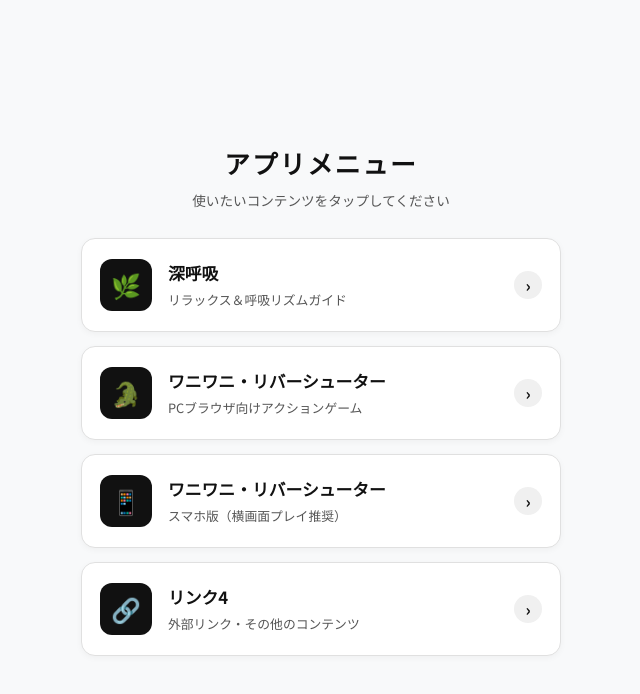
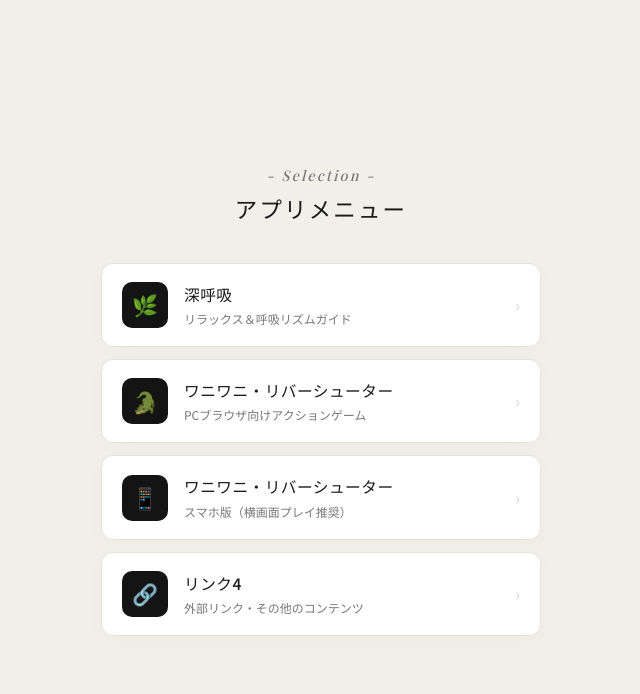
Before and after one commit to takuyakk11-sudo/kt, a plain HTML site: page index.html in a window 1280 px wide. Shown: the whole page, without its empty margins (319-959 px from the left). Drawn offline with nearby package versions, Linux system fonts and the light colour scheme; a web font is replaced by a local one.

Commit message:
Update index.html

```diff
--- a/index.html
+++ b/index.html
@@ -3,26 +3,28 @@
 <head>
   <meta charset="UTF-8">
   <meta name="viewport" content="width=device-width, initial-scale=1.0">
-  <title>アプリメニュー</title>
-  <!-- Google Fontsの読み込み（視認性の高いモダンなフォント） -->
+  <title>App Menu</title>
+  <!-- Google Fontsの読み込み（洗練された欧文フォント ＆ Noto Sans JP） -->
   <link rel="preconnect" href="https://fonts.googleapis.com">
   <link rel="preconnect" href="https://fonts.gstatic.com" crossorigin>
-  <link href="https://fonts.googleapis.com/css2?family=Noto+Sans+JP:wght@400;700&display=swap" rel="stylesheet">
+  <link href="https://fonts.googleapis.com/css2?family=Noto+Sans+JP:wght@300;400;500&family=Playfair+Display:ital,wght@0,500;1,400&display=swap" rel="stylesheet">
+
   <style>
     :root {
-      --bg-color: #f8f9fa;       /* わずかにグレーがかった白（目に優しい背景） */
-      --card-bg: #ffffff;        /* カードの純白 */
-      --text-main: #111111;      /* 濃い黒（メインテキスト） */
-      --text-sub: #555555;       /* ダークグレー（説明文） */
-      --border-color: #e0e0e0;   /* 境界線の薄いグレー */
-      --accent-black: #111111;   /* アクセント用の黒 */
+      /* ▼ ここで背景色を変更できます（現在は上品な生成り色） */
+      --bg-color: #f2efe9;
+
+      --card-bg: #ffffff;        /* ピュアホワイト */
+      --text-main: #1a1a1a;      /* 深い黒 */
+      --text-sub: #777777;       /* 絶妙なニュアンスのグレー */
+      --border-color: #e6e2db;   /* 背景色に合わせた繊細な境界線 */
+      --accent-dark: #111111;    /* ホバー時のシャープな黒 */
     }
 
     * {
       box-sizing: border-box;
       margin: 0;
       padding: 0;
-      /* スマホでタップした時の不要な青い枠を消す */
       -webkit-tap-highlight-color: transparent;
     }
 
@@ -34,82 +36,86 @@
       display: flex;
       justify-content: center;
       align-items: center;
-      padding: 24px 16px;
-      line-height: 1.5;
+      padding: 32px 16px;
+      line-height: 1.6;
     }
 
     .container {
       width: 100%;
-      max-width: 480px;
+      max-width: 440px;
     }
 
     header {
       text-align: center;
-      margin-bottom: 28px;
+      margin-bottom: 36px;
+    }
+
+    /* 英語のおしゃれなサブタイトル風フォント */
+    .brand-tag {
+      font-family: 'Playfair Display', serif;
+      font-style: italic;
+      font-size: 0.9rem;
+      color: var(--text-sub);
+      letter-spacing: 0.15em;
+      margin-bottom: 4px;
     }
 
     h1 {
-      font-size: 1.6rem;
-      font-weight: 700;
-      letter-spacing: 0.08em;
+      font-size: 1.4rem;
+      font-weight: 500;
+      letter-spacing: 0.1em;
       color: var(--text-main);
-      margin-bottom: 8px;
-    }
-
-    .subtitle {
-      font-size: 0.85rem;
-      color: var(--text-sub);
     }
 
     ul {
       list-style: none;
       display: flex;
       flex-direction: column;
-      gap: 14px;
+      gap: 12px;
     }
 
     a.menu-card {
       display: flex;
       align-items: center;
-      padding: 20px 18px;
+      padding: 18px 20px;
       background-color: var(--card-bg);
-      border: 1.5px solid var(--border-color);
-      border-radius: 14px;
+      border: 1px solid var(--border-color);
+      border-radius: 12px;
       text-decoration: none;
       color: inherit;
-      box-shadow: 0 2px 6px rgba(0, 0, 0, 0.04);
-      transition: transform 0.15s ease, border-color 0.2s ease, box-shadow 0.2s ease;
+      box-shadow: 0 4px 20px rgba(0, 0, 0, 0.02);
+      transition: all 0.3s cubic-bezier(0.16, 1, 0.3, 1);
+      position: relative;
     }
 
-    /* PCでのホバー時（黒枠が強調される） */
+    /* ホバー時のリッチな浮き上がり効果（PC） */
     @media (hover: hover) {
       a.menu-card:hover {
-        transform: translateY(-2px);
-        border-color: var(--accent-black);
-        box-shadow: 0 6px 16px rgba(0, 0, 0, 0.08);
+        transform: translateY(-3px);
+        border-color: var(--accent-dark);
+        box-shadow: 0 10px 30px rgba(0, 0, 0, 0.06);
       }
       a.menu-card:hover .arrow {
         transform: translateX(4px);
-        color: var(--accent-black);
+        color: var(--accent-dark);
       }
     }
 
-    /* スマホでタップした瞬間の押し込み反応 */
+    /* タップ時の反応（スマホ） */
     a.menu-card:active {
       transform: scale(0.98);
-      background-color: #f2f2f2;
-      border-color: var(--accent-black);
+      background-color: #fafafa;
     }
 
     .icon-box {
-      width: 52px;
-      height: 52px;
-      border-radius: 12px;
-      background-color: #111111; /* 黒背景 */
+      width: 46px;
+      height: 46px;
+      border-radius: 10px;
+      background-color: #141414;
       display: flex;
       justify-content: center;
       align-items: center;
-      font-size: 1.5rem;
+      font-size: 1.3rem;
       margin-right: 16px;
       flex-shrink: 0;
     }
@@ -119,39 +125,27 @@
     }
 
     .card-title {
-      font-size: 1.05rem;
-      font-weight: 700;
-      margin-bottom: 4px;
+      font-size: 0.98rem;
+      font-weight: 500;
+      margin-bottom: 2px;
       display: block;
+      letter-spacing: 0.03em;
       color: var(--text-main);
     }
 
     .card-desc {
-      font-size: 0.8rem;
+      font-size: 0.75rem;
       color: var(--text-sub);
       display: block;
     }
 
-    /* スマホでもひと目で「リンク（押せる）」と分かるバッジ風矢印 */
+    /* ミニマルな矢印デザイン */
     .arrow {
-      width: 28px;
-      height: 28px;
-      border-radius: 50%;
-      background-color: #f0f0f0;
-      color: var(--text-main);
-      display: flex;
-      justify-content: center;
-      align-items: center;
-      font-size: 1rem;
-      font-weight: bold;
+      color: #cccccc;
+      font-size: 1.1rem;
+      font-weight: 300;
       margin-left: 12px;
-      flex-shrink: 0;
-      transition: transform 0.2s ease, background-color 0.2s ease, color 0.2s ease;
-    }
-
-    a.menu-card:active .arrow {
-      background-color: var(--accent-black);
-      color: #ffffff;
+      transition: transform 0.3s ease, color 0.3s ease;
     }
   </style>
 </head>
@@ -159,8 +153,8 @@
 
   <div class="container">
     <header>
+      <div class="brand-tag">- Selection -</div>
       <h1>アプリメニュー</h1>
-      <p class="subtitle">使いたいコンテンツをタップしてください</p>
     </header>
 
     <ul>
```
